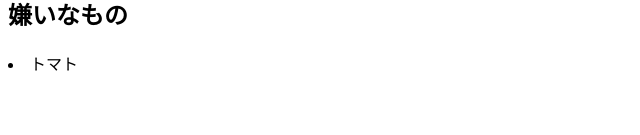
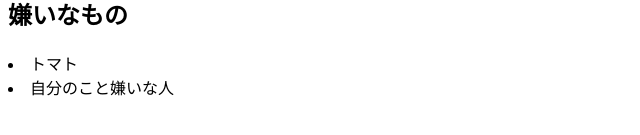
Before and after one commit to yanoyutaro/ds-pro, a plain HTML site: page index.html in a window 1280 px wide. Shown: the part 209-344 px from the top of the page, without its empty margins (0-640 px from the left). Drawn offline with Linux system fonts and the light colour scheme.

Commit message:
嫌いな人を追記

```diff
--- a/index.html
+++ b/index.html
@@ -22,6 +22,6 @@
 
         <h2>嫌いなもの</h2>
         <li>トマト</li>
-
+        <li>自分のこと嫌いな人</li>
     </body>
 </html>
```
